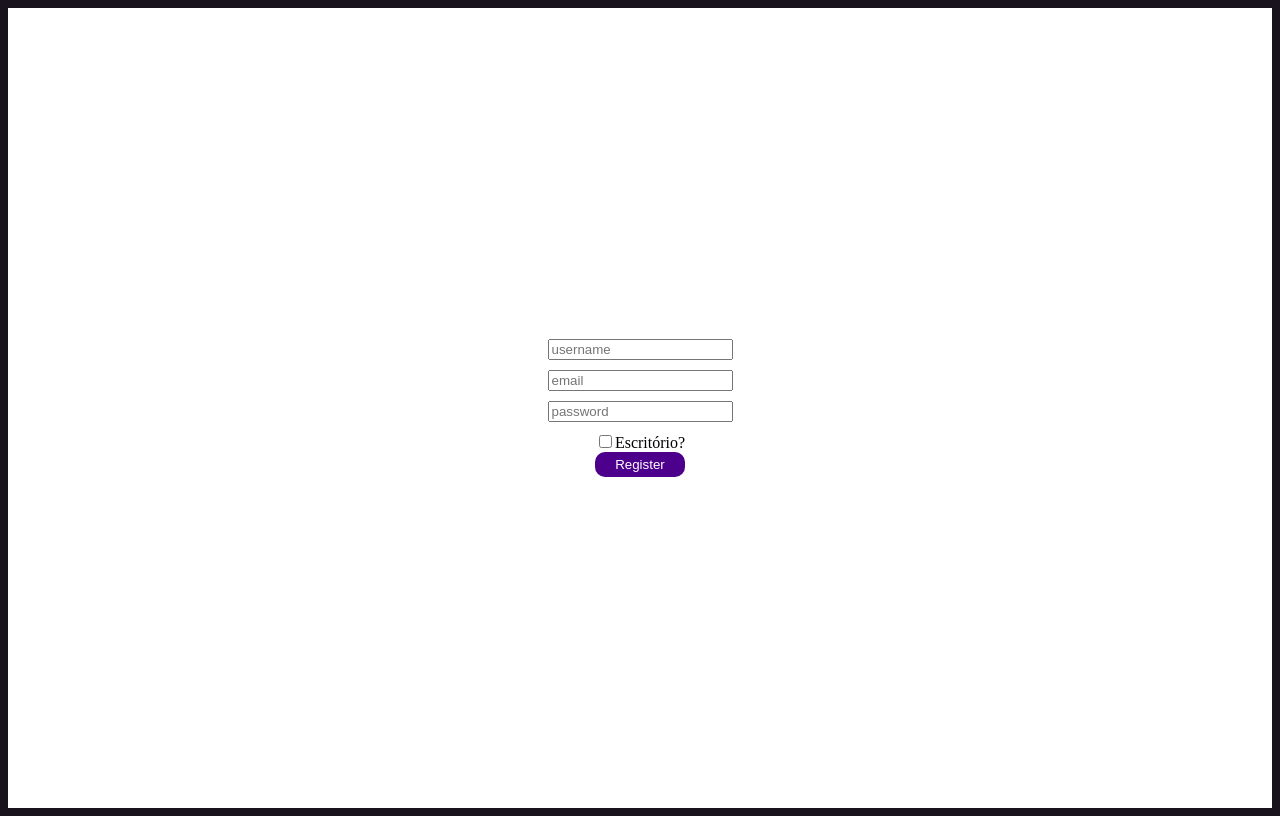
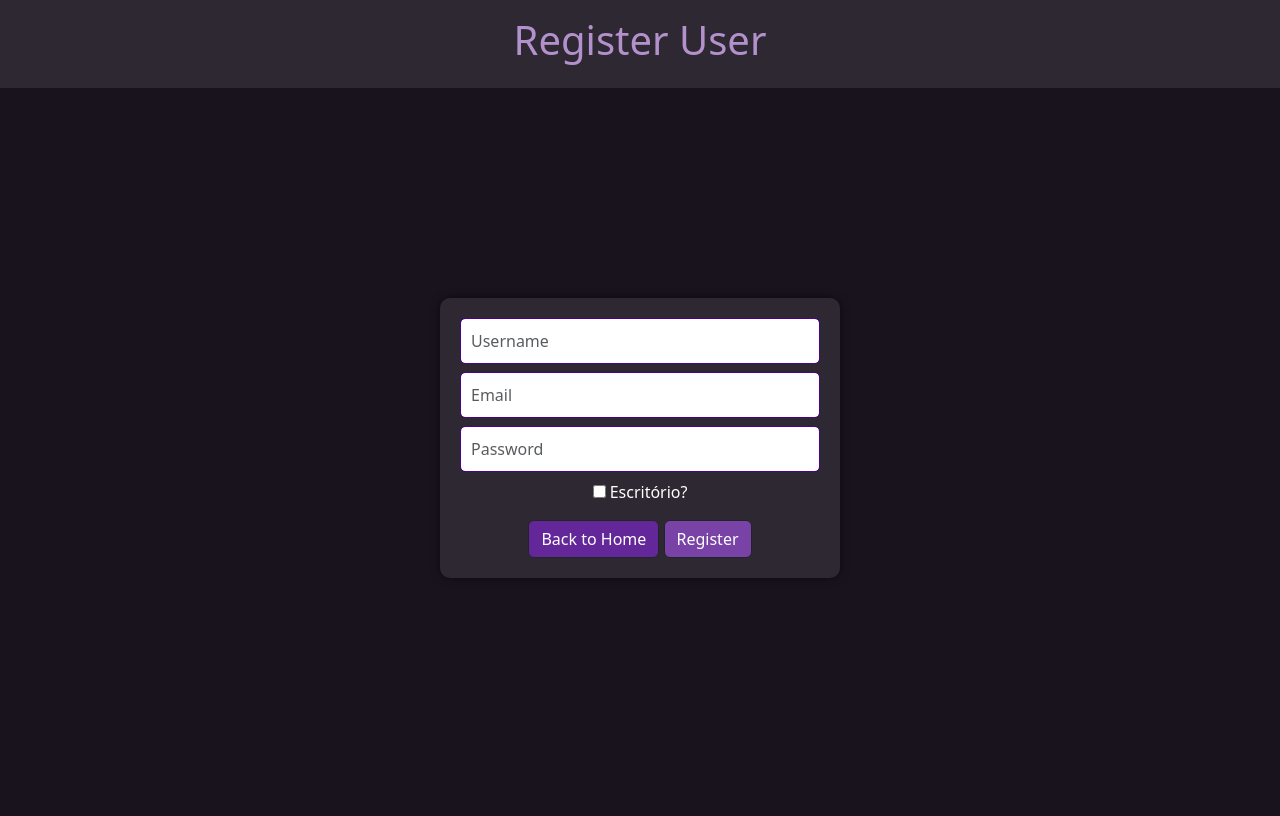
Before and after one commit to Xyrsto/iot-warehousemanager, a SvelteKit app in the folder frontend/my-app/: page /warehousemanager/register in a window 1280 px wide. Built offline with nearby package versions, Linux system fonts and the light colour scheme.

Commit message:
final mega mega incoming cleanup spam

```diff
--- a/frontend/my-app/src/routes/warehousemanager/register/+page.svelte
+++ b/frontend/my-app/src/routes/warehousemanager/register/+page.svelte
@@ -1,5 +1,8 @@
 <script lang="ts">
-    const API_URL = "http://localhost:3000/register";
+    import { goto } from "$app/navigation";
+
+    const urlAPI = localStorage.getItem("URL_API");
+    const API_URL = urlAPI + "/register";
 
     let username: string = "";
     let email: string = "";
@@ -20,7 +23,7 @@
                     username: username,
                     password: password,
                     role: role,
-                })
+                }),
             });
 
             if (!response.ok) {
@@ -28,31 +31,86 @@
             }
 
             const data = await response.json();
-            console.log('User registered:', data);
+            goto("/");
         } catch (error) {
             console.error('Error registering user:', error);
         }
     }
 </script>
 
-<div class="container d-flex justify-content-center align-items-center" style="height:100vh; background-color:white">
-    <form on:submit|preventDefault={registerUser} style="text-align: center;">
-        <input type="text" placeholder="username" bind:value={username} style="margin-bottom: 10px;" />
-        <input type="email" placeholder="email" bind:value={email} style="margin-bottom: 10px;" />
-        <input type="password" placeholder="password" bind:value={password} style="margin-bottom: 10px;" />
-        <div><input type="checkbox" name="isAdmin" id="isAdmin" bind:checked={role}><label for="isAdmin">Escritório?</label></div>
+<svelte:head>
+    <title>Register User</title>
+    <meta name="description" content="Register a new user" />
+    <link
+        rel="stylesheet"
+        href="https://cdn.jsdelivr.net/npm/bootstrap@5.3.2/dist/css/bootstrap.min.css"
+    />
+    <link
+        rel="stylesheet"
+        href="https://cdnjs.cloudflare.com/ajax/libs/font-awesome/6.5.2/css/all.min.css"
+        integrity="sha512-SnH5WK+bZxgPHs44uWIX+LLJAJ9/2PkPKZ5QiAj6Ta86w+fsb2TkcmfRyVX3pBnMFcV7oQPJkl9QevSCWr3W6A=="
+        crossorigin="anonymous"
+        referrerpolicy="no-referrer"
+    />
+</svelte:head>
 
+<div class="overflow-hidden" style="height:100vh; width: 100vw">
+    <div class="row justify-content-center align-items-center">
+        <div class="col text-center py-3" style="color: #b391cc; background-color: #2e2832 !important;">
+            <h1>Register User</h1>
+        </div>
+    </div>
 
-        <button type="submit" style="padding: 5px 20px; border:none; border-radius: 10px; background-color:#4d008c; color: white">Register</button>
+    <div class="container d-flex justify-content-center align-items-center" style="height:calc(100vh - 100px); background-color: var(--color-surface-mixed-100)">
+        <form on:submit|preventDefault={registerUser} class="text-center">
+            <input type="text" placeholder="Username" bind:value={username} class="mb-2 form-control" required/>
+            <input type="email" placeholder="Email" bind:value={email} class="mb-2 form-control" required/>
+            <input type="password" placeholder="Password" bind:value={password} class="mb-2 form-control" required/>
+            <div class="mb-3">
+                <input type="checkbox" id="isAdmin" bind:checked={role} />
+                <label for="isAdmin" style="color:white;">Escritório?</label>
+            </div>
+
+            <div class="flex">
+                <button type="button" class="btn btn-dark btn-rounded flex flex-col" style="background-color: var(--color-primary-200); color: white;" on:click={() => goto('/')}>Back to Home</button>
+
+                <button type="submit" class="btn btn-dark btn-rounded flex flex-col" style="background-color: var(--color-primary-300); color: white">Register</button>
+            </div>
+
         </form>
     </div>
-
+</div>
 
 <style>
-    html, body{
-        background-color: white !important;
-        padding: 0px;
-        margin: 0px;
+    :root {
+        /** CSS DARK THEME PRIMARY COLORS */
+
+        --color-primary-100: #4d008c;
+        --color-primary-200: #632799;
+        --color-primary-300: #7842a6;
+        --color-primary-400: #8c5cb3;
+        --color-primary-500: #a076c0;
+        --color-primary-600: #b391cc;
+
+        /** CSS DARK THEME SURFACE COLORS */
+
+        --color-surface-100: #121212;
+        --color-surface-200: #282828;
+        --color-surface-300: #3f3f3f;
+        --color-surface-400: #575757;
+        --color-surface-500: #717171;
+        --color-surface-600: #8b8b8b;
+
+        /** CSS DARK THEME MIXED SURFACE COLORS */
+
+        --color-surface-mixed-100: #19131d;
+        --color-surface-mixed-200: #2e2832;
+        --color-surface-mixed-300: #443f48;
+        --color-surface-mixed-400: #5c5860;
+        --color-surface-mixed-500: #757178;
+        --color-surface-mixed-600: #8f8c92;
+
+        background-color: var(--color-surface-mixed-100) !important;
     }
 
     .container {
@@ -63,7 +121,28 @@
 
     form {
         display: flex;
-    flex-direction: column; /* Stack elements vertically */
-    align-items: center; /* Center align items horizontally */
+        flex-direction: column;
+        align-items: center;
+        width: 100%;
+        max-width: 400px;
+        padding: 20px;
+        background-color: var(--color-surface-mixed-200);
+        border-radius: 10px;
+        box-shadow: 0 0 10px rgba(0, 0, 0, 0.5);
+    }
+
+    .form-control {
+        padding: 10px;
+        border: 1px solid var(--color-primary-100);
+        border-radius: 5px;
+    }
+
+    .form-control:focus {
+        border-color: var(--color-primary-100);
+        box-shadow: none;
+    }
+
+    label {
+        color: var(--color-primary-100);
     }
 </style>
```
Also changed, not shown: frontend/my-app/api.js (+18 -4 lines), frontend/my-app/src/routes/+page.svelte (+5 -5 lines), frontend/my-app/src/routes/warehousemanager/stock/+page.svelte (+50 -39 lines), frontend/my-app/src/routes/warehousemanager/add/+page.svelte (deleted), frontend/my-app/src/routes/warehousemanager/readNFC/+page.svelte (deleted). Lines whose indentation alone changed are shown as unchanged.
